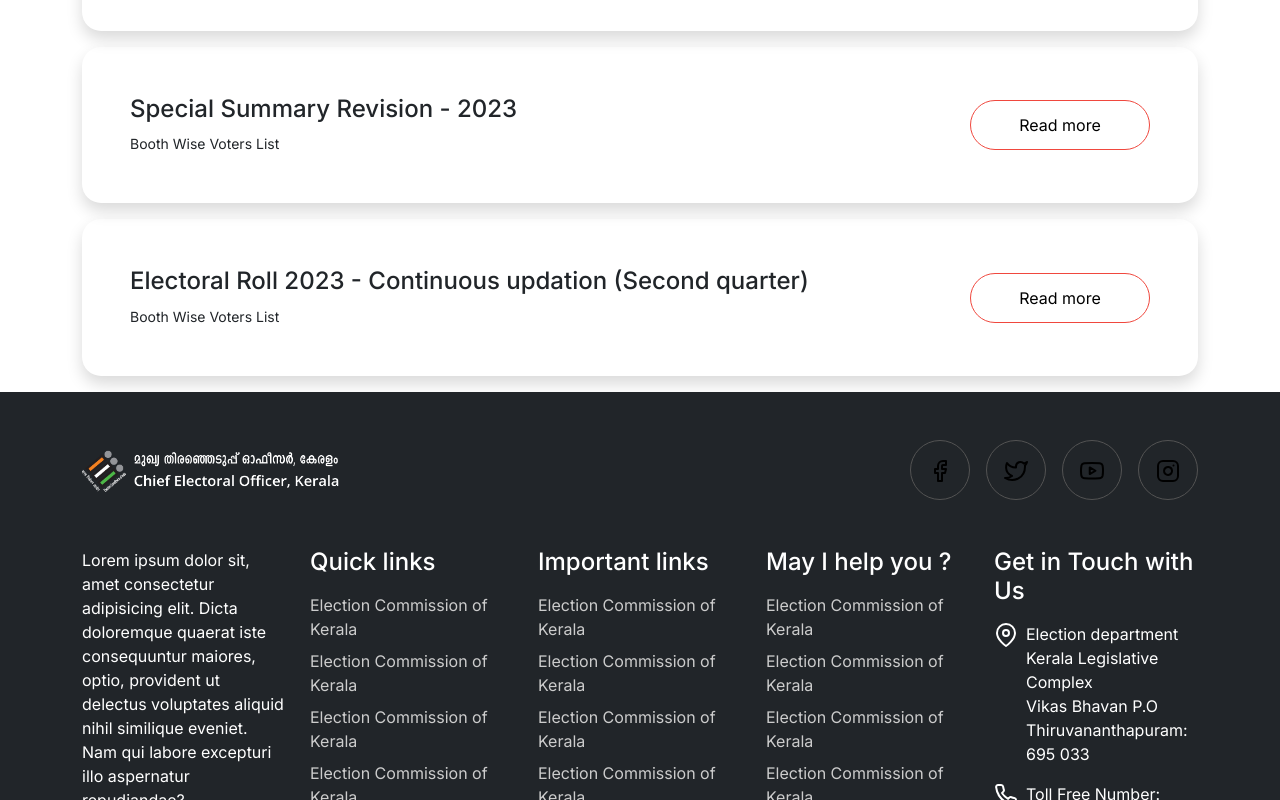
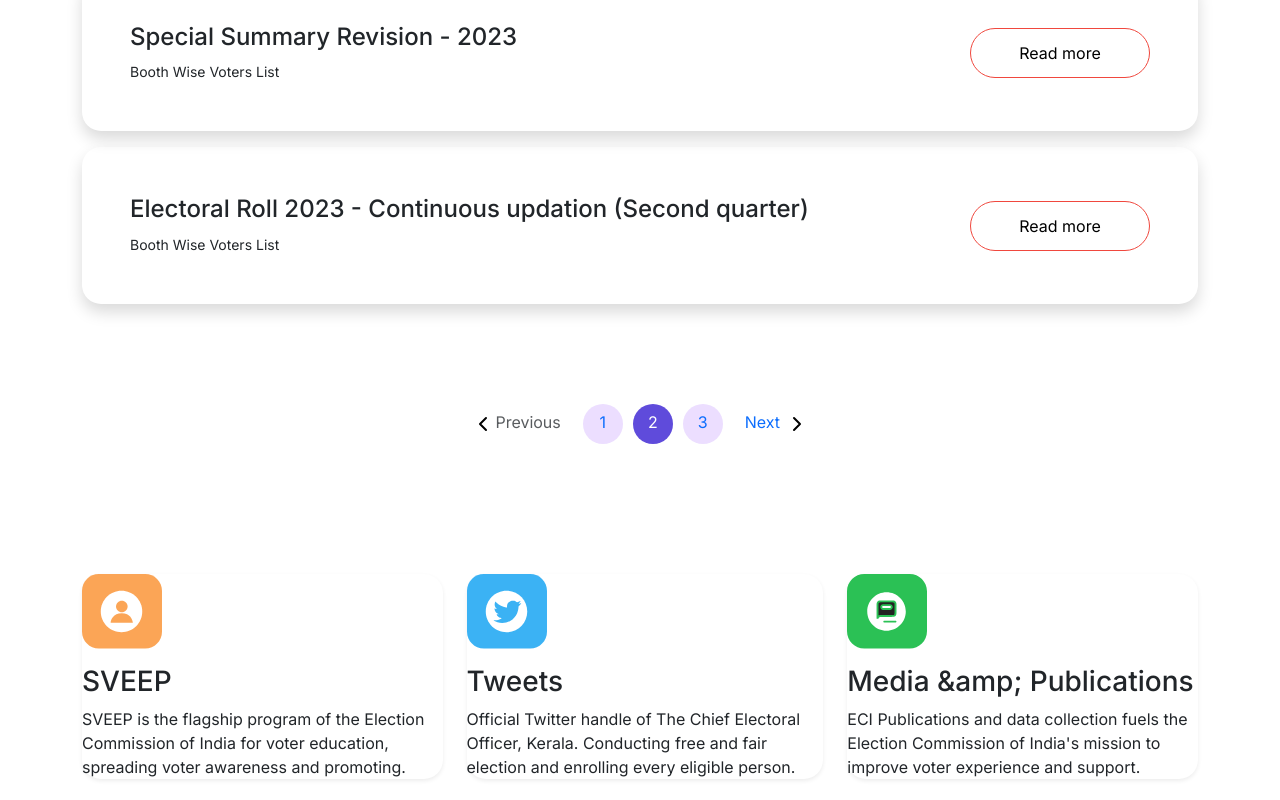
Before and after one commit to kripalakshmy82/ceokerala-kripa, a Next.js app: page / in a window 1280 px wide. Shown: the part 2000-2800 px from the top of the page. Built offline with nearby package versions, Linux system fonts and the light colour scheme.

Commit message:
home page

```diff
--- a/src/app/_components/AppCard/index.js
+++ b/src/app/_components/AppCard/index.js
@@ -10,16 +10,16 @@ const AppCard = ({
   alt,
   children,
 }) => {
-
   const appCardClassNames = classNames({
     "text-left": true,
-    "card-item rounded-theme shadow-sm p-4 flex-fill border-0": variant === "themeCard",
+    "card-item rounded-theme shadow-sm flex-fill border-0":
+      variant === "themeCard",
   });
 
   return (
     <Card className={appCardClassNames}>
       <span className="d-block mb-3 app-card">
-        <img src={imgUrl} alt={alt}  />
+        <img src={imgUrl} alt={alt} />
       </span>
       <h3>{heading}</h3>
       <p className="mb-0">{description}</p>
--- a/src/app/data/index.js
+++ b/src/app/data/index.js
@@ -230,3 +230,27 @@ export const newsUpdate = [
     href: "#",
   },
 ];
+
+export const linkedCardData = [
+  {
+    href: "#",
+    imgUrl: "./assets/sveep.svg",
+    heading: "SVEEP",
+    description: `SVEEP is the flagship program of the Election Commission of India
+    for voter education, spreading voter awareness and promoting.`,
+  },
+  {
+    href: "#",
+    imgUrl: "./assets/tweet.svg",
+    heading: "Tweets",
+    description: `Official Twitter handle of The Chief Electoral Officer, Kerala.
+    Conducting free and fair election and enrolling every eligible person.`,
+  },
+  {
+    href: "#",
+    imgUrl: "./assets/media.svg",
+    heading: "Media &amp; Publications",
+    description: `ECI Publications and data collection fuels the Election Commission
+    of India's mission to improve voter experience and support.`,
+  },
+];
--- /dev/null
+++ b/src/app/home/LinkedCard/index.js
@@ -0,0 +1,27 @@
+"use client";
+import { Container } from "react-bootstrap";
+import AppCard from "@/app/_components/AppCard";
+import { linkedCardData } from "@/app/data";
+const LinkedCard = () => {
+  return (
+    <section className="section-block-md">
+      <Container>
+        <div className="d-flex gap-4 flex-lg-row flex-md-row flex-sm-column flex-column justify-content-between align-items-center">
+          {linkedCardData.map(({ href, imgUrl, heading, description }, key) => (
+            <AppCard
+            className="p-5"
+              variant="themeCard"
+              imgUrl={imgUrl}
+              heading={heading}
+              description={description}
+              href={href}
+              key={key}
+            />
+          ))}
+        </div>
+      </Container>
+    </section>
+  );
+};
+
+export default LinkedCard;
--- a/src/app/home/NewsUpdate/index.js
+++ b/src/app/home/NewsUpdate/index.js
@@ -67,8 +67,51 @@ const NewsUpdate = () => {
             ))}
           </Tab.Content>
         </Tab.Container>
+
+        <div className="pagination-wrap">
+          <ul className="pagination justify-content-center m-0">
+            <li className="page-item disabled">
+              <a className="page-link border-0">
+                <i>
+                  <img src="./icons/chevron-left.svg" alt="" />
+                </i>
+                Previous
+              </a>
+            </li>
+            <li className="page-item">
+              <a className="page-link border-0 text-center" href="#">
+                1
+              </a>
+            </li>
+            <li className="page-item">
+              <a
+                className="page-link page-link-active border-0 text-center text-white"
+                href="#"
+              >
+                2
+              </a>
+            </li>
+            <li className="page-item">
+              <a className="page-link border-0 text-center" href="#">
+                3
+              </a>
+            </li>
+            <li className="page-item">
+              <a className="page-link border-0" href="#">
+                Next{" "}
+                <i>
+                  <img src="./icons/chevron-right.svg" alt="" />
+                </i>
+              </a>
+            </li>
+          </ul>
+        </div>
       </Container>
+
+
     </section>
+
+
   );
 };
 
--- a/src/app/page.js
+++ b/src/app/page.js
@@ -4,6 +4,7 @@ import VotersCard from "./home/VotersCard";
 import BoardTeam from "./home/BoardTeam";
 import HelpCard from "./home/HelpCard";
 import NewsUpdate from "./home/NewsUpdate";
+import LinkedCard from "./home/LinkedCard";
 
 export const metadata = {
   title: "ecm-kerala",
@@ -18,6 +19,7 @@ export default function Home() {
       <BoardTeam />
       <HelpCard  />
       <NewsUpdate />
+      <LinkedCard />
     </main>
   );
 }
```
Also changed, not shown: public/assets/sveep.svg (renamed from public/assets/sweep.svg).
